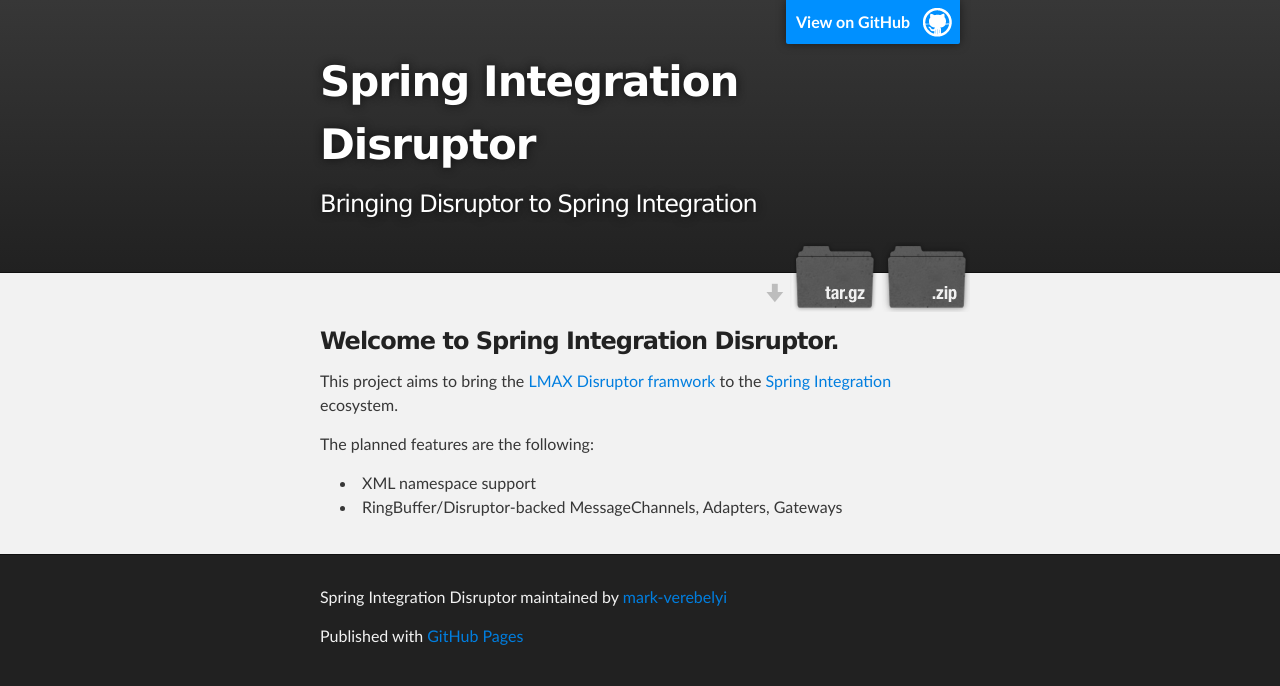
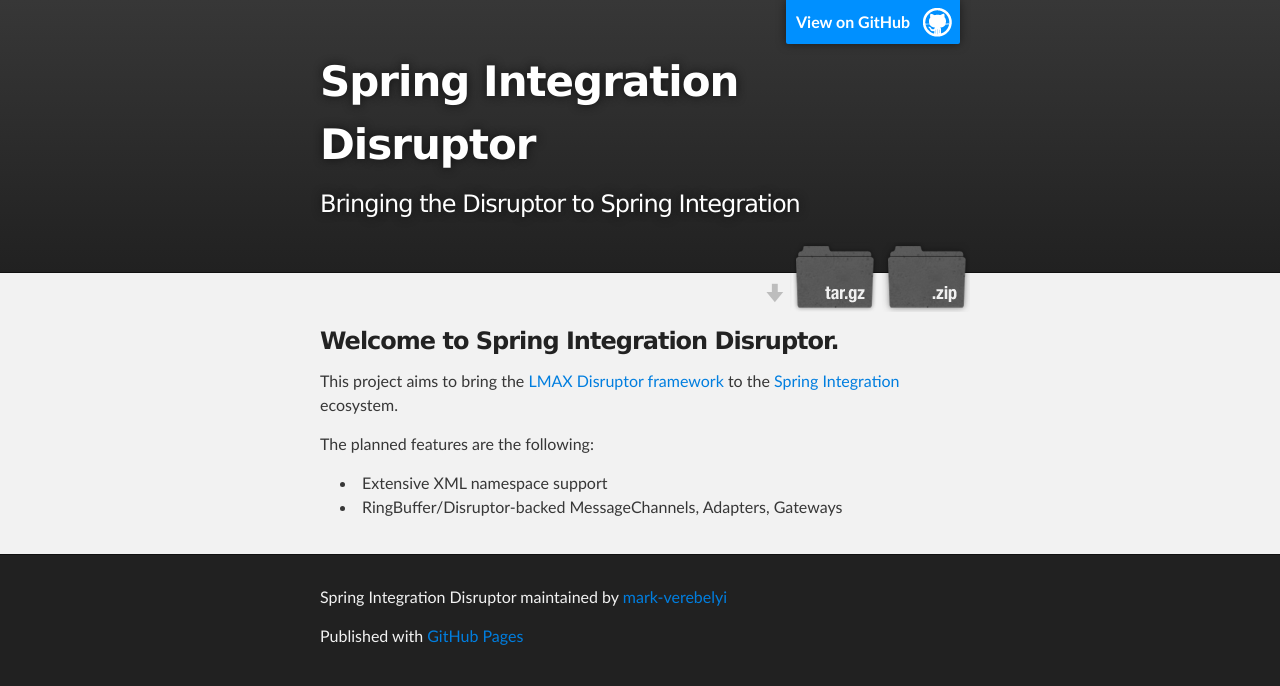
Before and after one commit to mark-verebelyi/spring-integration-disruptor, a plain HTML site: page index.html in a window 1280 px wide. Drawn offline with Linux system fonts and the light colour scheme.

```diff
--- a/index.html
+++ b/index.html
@@ -4,7 +4,7 @@
   <head>
     <meta charset='utf-8' />
     <meta http-equiv="X-UA-Compatible" content="chrome=1" />
-    <meta name="description" content="Spring Integration Disruptor : Bringing Disruptor to Spring Integration" />
+    <meta name="description" content="Spring Integration Disruptor : Bringing the Disruptor to Spring Integration" />
 
     <link rel="stylesheet" type="text/css" media="screen" href="stylesheets/stylesheet.css">
 
@@ -19,7 +19,7 @@
           <a id="forkme_banner" href="https://github.com/mark-verebelyi/spring-integration-disruptor">View on GitHub</a>
 
           <h1 id="project_title">Spring Integration Disruptor</h1>
-          <h2 id="project_tagline">Bringing Disruptor to Spring Integration</h2>
+          <h2 id="project_tagline">Bringing the Disruptor to Spring Integration</h2>
 
             <section id="downloads">
               <a class="zip_download_link" href="https://github.com/mark-verebelyi/spring-integration-disruptor/zipball/master">Download this project as a .zip file</a>
@@ -33,12 +33,12 @@
       <section id="main_content" class="inner">
         <h3>Welcome to Spring Integration Disruptor.</h3>
 
-<p>This project aims to bring the <a href="http://lmax-exchange.github.com/disruptor">LMAX Disruptor framwork</a> to the <a href="http://www.springsource.org/spring-integration">Spring Integration</a> ecosystem.</p>
+<p>This project aims to bring the <a href="http://lmax-exchange.github.com/disruptor">LMAX Disruptor framework</a> to the <a href="http://www.springsource.org/spring-integration">Spring Integration</a> ecosystem.</p>
 
 <p>The planned features are the following:</p>
 
 <ul>
-<li>XML namespace support</li>
+<li>Extensive XML namespace support</li>
 <li>RingBuffer/Disruptor-backed MessageChannels, Adapters, Gateways</li>
 </ul>
       </section>
--- a/params.json
+++ b/params.json
@@ -1 +1 @@
-{"name":"Spring Integration Disruptor","google":"","tagline":"Bringing Disruptor to Spring Integration","body":"### Welcome to Spring Integration Disruptor.\r\nThis project aims to bring the [LMAX Disruptor framwork](http://lmax-exchange.github.com/disruptor) to the [Spring Integration](http://www.springsource.org/spring-integration) ecosystem.\r\n\r\nThe planned features are the following:\r\n\r\n* XML namespace support\r\n* RingBuffer/Disruptor-backed MessageChannels, Adapters, Gateways","note":"Don't delete this file! It's used internally to help with page regeneration."}
+{"google":"","tagline":"Bringing the Disruptor to Spring Integration","body":"### Welcome to Spring Integration Disruptor.\r\nThis project aims to bring the [LMAX Disruptor framework](http://lmax-exchange.github.com/disruptor) to the [Spring Integration](http://www.springsource.org/spring-integration) ecosystem.\r\n\r\nThe planned features are the following:\r\n\r\n* Extensive XML namespace support\r\n* RingBuffer/Disruptor-backed MessageChannels, Adapters, Gateways","note":"Don't delete this file! It's used internally to help with page regeneration.","name":"Spring Integration Disruptor"}
```
